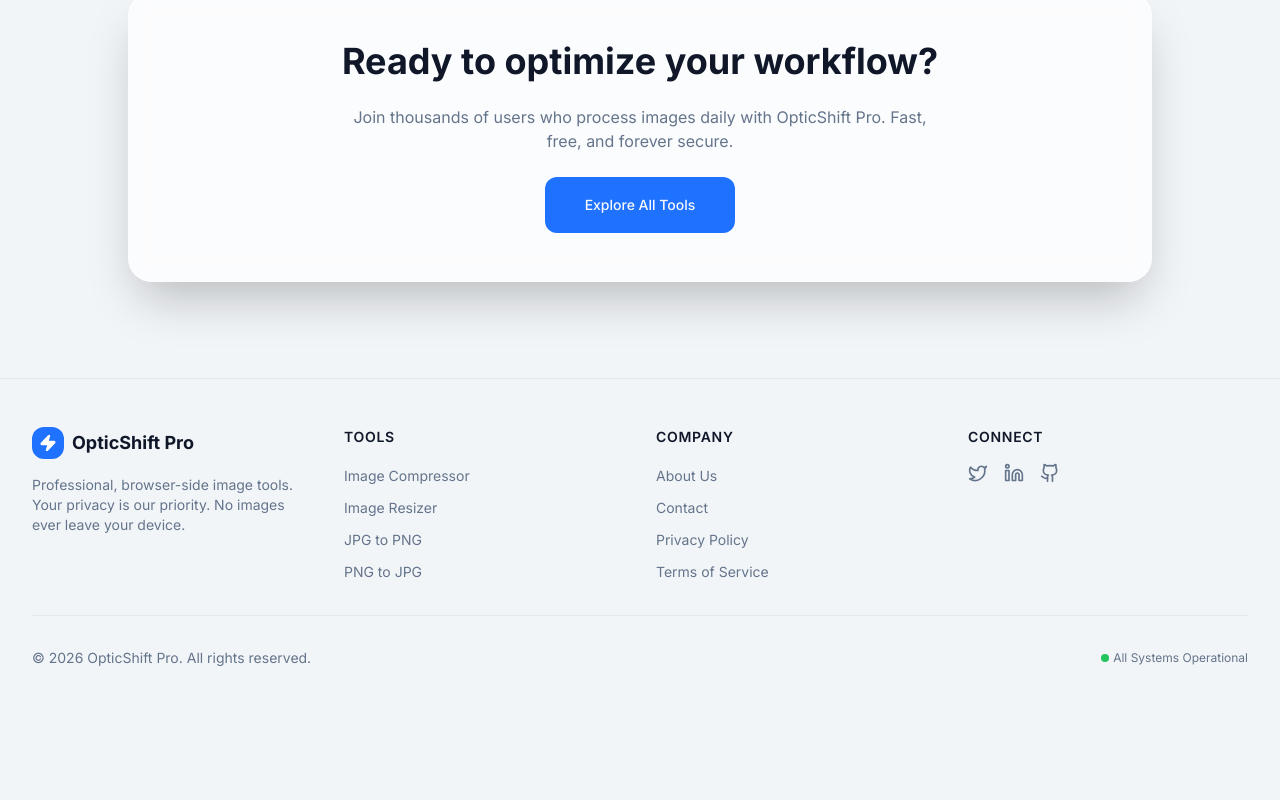
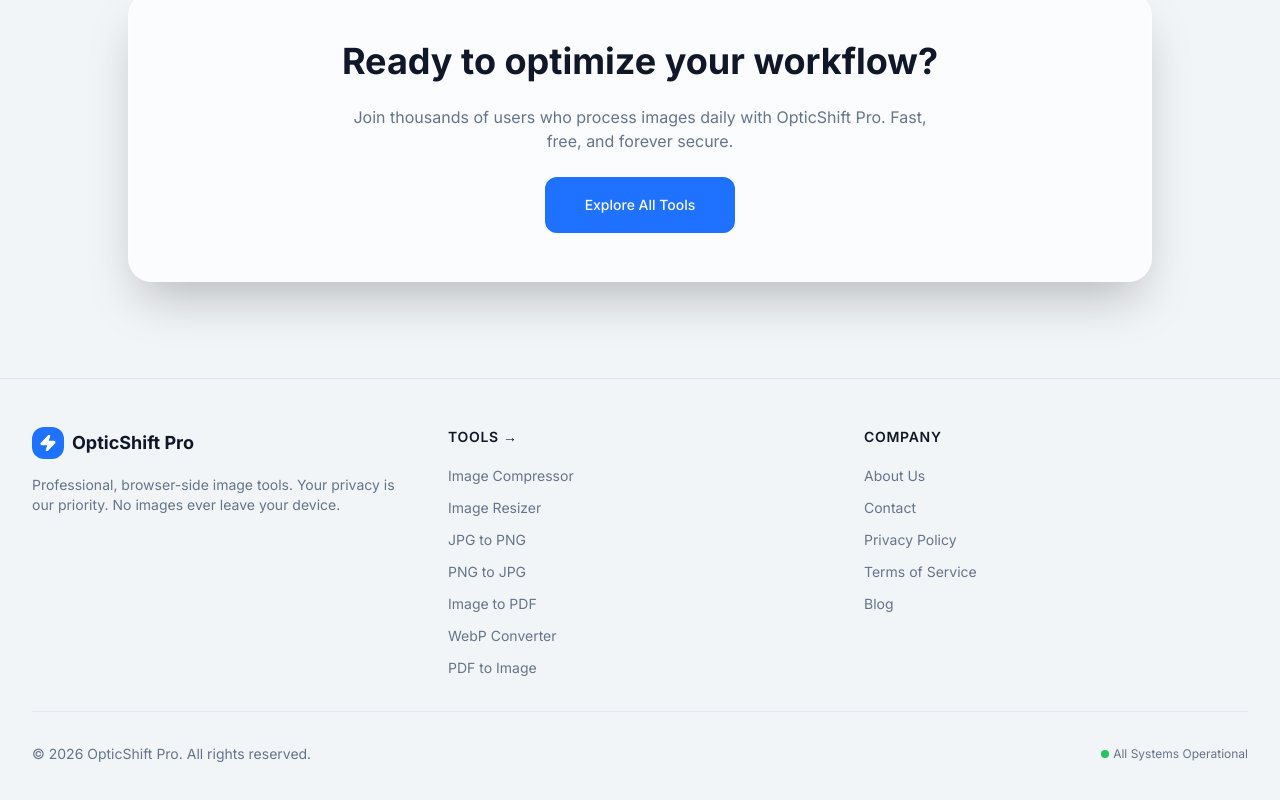
Before and after one commit to surajkumar122024-star/ok01, a Next.js app: page / in a window 1280 px wide. Shown: the part 2522-3322 px from the top of the page. Before the commit the page ends 3238 px from the top, so only its background shows below. Built offline with nearby package versions, Linux system fonts and the light colour scheme.

Commit message:
Refactor Footer component to use dynamic tools list

```diff
--- a/src/components/Footer.tsx
+++ b/src/components/Footer.tsx
@@ -1,12 +1,25 @@
 import Link from 'next/link';
-import { Zap, Github, Twitter, Linkedin } from 'lucide-react';
+import { Zap } from 'lucide-react';
+
+// ✅ Sirf yahan add karo naya tool — footer automatically update ho jayega
+const tools = [
+  { name: 'Image Compressor', slug: 'compressor' },
+  { name: 'Image Resizer', slug: 'resizer' },
+  { name: 'JPG to PNG', slug: 'jpg-to-png' },
+  { name: 'PNG to JPG', slug: 'png-to-jpg' },
+  { name: 'Image to PDF', slug: 'image-to-pdf' },
+  { name: 'WebP Converter', slug: 'webp-converter' },
+  { name: 'PDF to Image', slug: 'pdf-to-image' },
+];
 
 export const Footer = () => {
   return (
     <footer className="bg-background border-t">
       <div className="max-w-7xl mx-auto py-12 px-4 sm:px-6 lg:px-8">
-        <div className="grid grid-cols-1 md:grid-cols-4 gap-8">
-          <div className="col-span-1 md:col-span-1">
+        <div className="grid grid-cols-1 md:grid-cols-3 gap-8">
+
+          {/* Brand */}
+          <div className="col-span-1">
             <Link href="/" className="flex items-center gap-2 mb-4">
               <div className="w-8 h-8 bg-primary rounded-lg flex items-center justify-center text-white">
                 <Zap size={18} fill="currentColor" />
@@ -17,15 +30,29 @@ export const Footer = () => {
               Professional, browser-side image tools. Your privacy is our priority. No images ever leave your device.
             </p>
           </div>
+
+          {/* Tools — dynamic */}
           <div>
-            <h3 className="text-sm font-semibold text-foreground uppercase tracking-wider mb-4">Tools</h3>
+            <Link href="/tools">
+              <h3 className="text-sm font-semibold text-foreground uppercase tracking-wider mb-4 hover:text-primary transition-colors cursor-pointer">
+                Tools →
+              </h3>
+            </Link>
             <ul className="space-y-2">
-              <li><Link href="/tools/compressor" className="text-sm text-muted-foreground hover:text-primary transition-colors">Image Compressor</Link></li>
-              <li><Link href="/tools/resizer" className="text-sm text-muted-foreground hover:text-primary transition-colors">Image Resizer</Link></li>
-              <li><Link href="/tools/jpg-to-png" className="text-sm text-muted-foreground hover:text-primary transition-colors">JPG to PNG</Link></li>
-              <li><Link href="/tools/png-to-jpg" className="text-sm text-muted-foreground hover:text-primary transition-colors">PNG to JPG</Link></li>
+              {tools.map((tool) => (
+                <li key={tool.slug}>
+                  <Link
+                    href={`/tools/${tool.slug}`}
+                    className="text-sm text-muted-foreground hover:text-primary transition-colors"
+                  >
+                    {tool.name}
+                  </Link>
+                </li>
+              ))}
             </ul>
           </div>
+
+          {/* Company */}
           <div>
             <h3 className="text-sm font-semibold text-foreground uppercase tracking-wider mb-4">Company</h3>
             <ul className="space-y-2">
@@ -33,33 +60,20 @@ export const Footer = () => {
               <li><Link href="/contact" className="text-sm text-muted-foreground hover:text-primary transition-colors">Contact</Link></li>
               <li><Link href="/privacy" className="text-sm text-muted-foreground hover:text-primary transition-colors">Privacy Policy</Link></li>
               <li><Link href="/terms" className="text-sm text-muted-foreground hover:text-primary transition-colors">Terms of Service</Link></li>
+              <li><Link href="/blog" className="text-sm text-muted-foreground hover:text-primary transition-colors">Blog</Link></li>
             </ul>
           </div>
-          <div>
-            <h3 className="text-sm font-semibold text-foreground uppercase tracking-wider mb-4">Connect</h3>
-            <div className="flex space-x-4">
-           <a href="https://x.com/Mr.X" className="text-muted-foreground hover:text-primary transition-colors">
-                <Twitter size={20} />
-              </a>
-              <a href="#" className="text-muted-foreground hover:text-primary transition-colors">
-                <Linkedin size={20} />
-              </a>
-              <a href="#" className="text-muted-foreground hover:text-primary transition-colors">
-                <Github size={20} />
-              </a>
-            </div>
-          </div>
+
         </div>
+
         <div className="mt-8 pt-8 border-t flex flex-col md:flex-row justify-between items-center gap-4">
           <p className="text-sm text-muted-foreground">
             &copy; {new Date().getFullYear()} OpticShift Pro. All rights reserved.
           </p>
-          <div className="flex space-x-6">
-            <span className="text-xs text-muted-foreground flex items-center gap-1">
-              <div className="w-2 h-2 rounded-full bg-green-500 animate-pulse" />
-              All Systems Operational
-            </span>
-          </div>
+          <span className="text-xs text-muted-foreground flex items-center gap-1">
+            <div className="w-2 h-2 rounded-full bg-green-500 animate-pulse" />
+            All Systems Operational
+          </span>
         </div>
       </div>
     </footer>
```
